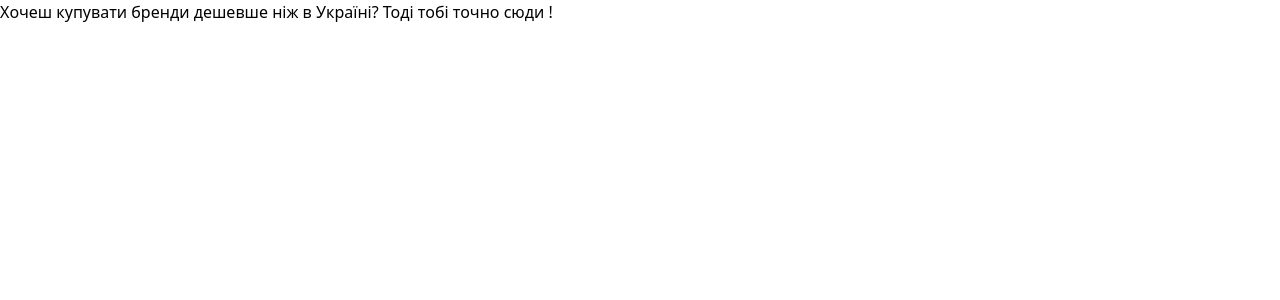
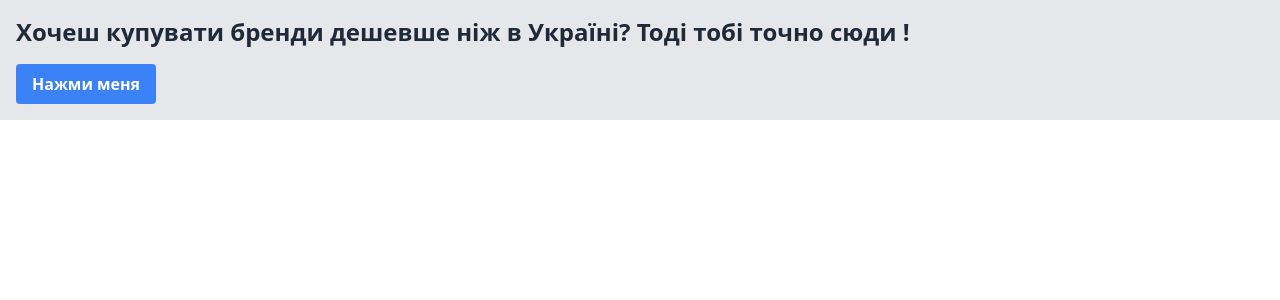
Before and after one commit to KharlanEd/TAOBAO-website, a Next.js app: page / in a window 1280 px wide. Shown: the top 300 px of the page. Built offline with nearby package versions, Linux system fonts and the light colour scheme.

Commit message:
fix tailwind

```diff
--- a/components/Hero.js
+++ b/components/Hero.js
@@ -4,10 +4,11 @@
 
      return (
          <>
-           <div>
+           <div className="bg-gray-200 p-4">
                 <main>
-                    <h1>Хочеш купувати бренди дешевше ніж в Україні?
-                        Тоді тобі точно сюди !</h1>
+                    <h1 className="text-2xl font-bold text-gray-800" >Хочеш купувати бренди дешевше ніж в Україні?
+                         Тоді тобі точно сюди !</h1>
+                     <button className="bg-blue-500 hover:bg-blue-700 text-white font-bold py-2 px-4 mt-4 rounded">Нажми меня</button>
                 </main>
             </div>
          </>
--- a/package.json
+++ b/package.json
@@ -13,7 +13,11 @@
     "eslint-config-next": "13.4.9",
     "next": "13.4.9",
     "react": "18.2.0",
-    "react-dom": "18.2.0",
+    "react-dom": "18.2.0"
+  },
+  "devDependencies": {
+    "autoprefixer": "^10.4.14",
+    "postcss": "^8.4.25",
     "tailwindcss": "^3.3.2"
   }
 }
--- /dev/null
+++ b/postcss.config.js
@@ -0,0 +1,6 @@
+module.exports = {
+  plugins: {
+    tailwindcss: {},
+    autoprefixer: {},
+  },
+}
--- a/tailwind.config.js
+++ b/tailwind.config.js
@@ -1,6 +1,10 @@
 /** @type {import('tailwindcss').Config} */
 module.exports = {
-  content: [],
+  content: [
+    './app/**/*.{js,ts,jsx,tsx,mdx}', // Note the addition of the `app` directory.
+    './pages/**/*.{js,ts,jsx,tsx,mdx}',
+    './components/**/*.{js,ts,jsx,tsx,mdx}',
+ ],
   theme: {
     extend: {},
   },
```
Also changed, not shown: 2 other files (tests, documents, lock files or other folders).
